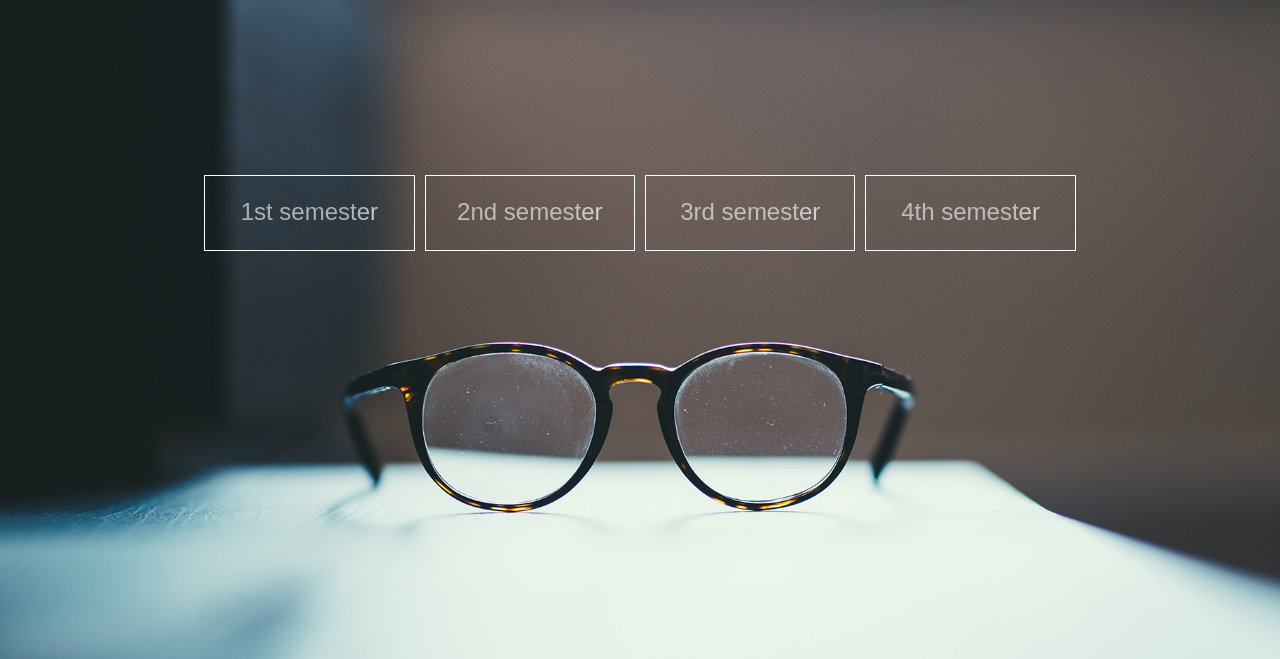
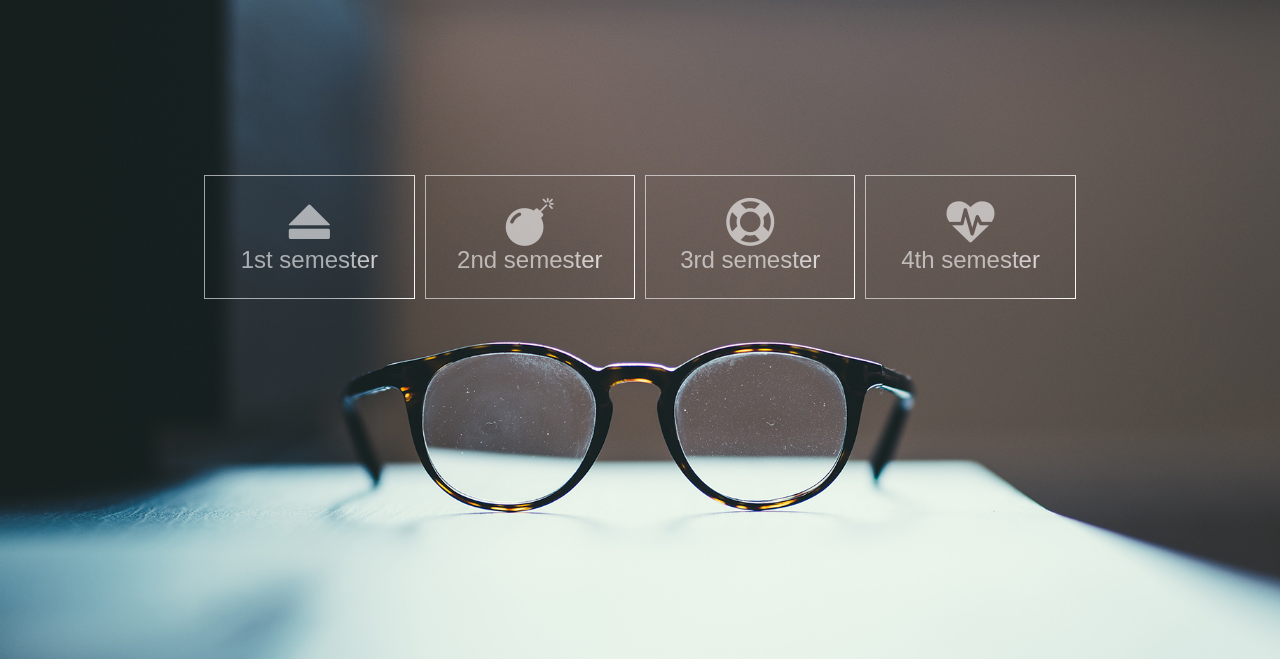
Before and after one commit to charlenemarteyn/pimpurcurriculum, a plain HTML site: page exams.html in a window 1280 px wide. Shown: the part 141-800 px from the top of the page. Drawn offline with Linux system fonts and the light colour scheme; a web font is replaced by a local one.

Commit message:
icons added

```diff
--- a/css/style.css
+++ b/css/style.css
@@ -289,7 +289,7 @@ label {
 
     .coreareas-grid{grid-template-columns: repeat(4, 1fr);}
 
-    .overview-grid a.effect-shine, .coreareas-grid div.effect-shine, .exams-grid p.effect-shine {
+    .overview-grid .effect-shine, .coreareas-grid div.effect-shine, .exams-grid div.effect-shine {
     -webkit-mask-image: linear-gradient(-75deg, rgba(0, 0, 0, .6) 30%, #000 50%, rgba(0, 0, 0, .6) 70%);
     -webkit-mask-size: 200%;
     animation: shine 2s infinite;
--- a/exams.html
+++ b/exams.html
@@ -32,23 +32,28 @@
             <div class="exams-grid">
 
                 <a href="#">
-                    <div class="panel" id="business-panel">
-                        <p class="effect-shine">1st semester</p>
+                    <div class="panel effect-shine" id="business-panel">
+                        <i class="fa fa-eject fa-2x" aria-hidden="true"></i>
+                        <p>1st semester</p>
                     </div>
                 </a>
                 <a href="#">
-                    <div class="panel" id="communication-panel">
-                        <p class="effect-shine">2nd semester</p>
+                    <div class="panel effect-shine" id="communication-panel">
+                                                <i class="fa fa-bomb fa-2x" aria-hidden="true"></i>
+                        <p>2nd semester</p>
                     </div>
                 </a>
                 <a href="#">
-                    <div class="panel" id="design-panel">
-                        <p class="effect-shine">3rd semester</p>
+                    <div class="panel effect-shine" id="design-panel">
+                       <i class="fa fa-life-ring fa-2x" aria-hidden="true"></i>
+
+                        <p>3rd semester</p>
                     </div>
                 </a>
                 <a href="#">
-                    <div class="panel" id="coding-panel">
-                        <p class="effect-shine">4th semester</p>
+                    <div class="panel effect-shine" id="coding-panel">
+                        <i class="fa fa-heartbeat fa-2x" aria-hidden="true"></i>
+                        <p>4th semester</p>
                     </div>
                 </a>
 
```
Also changed, not shown: coreareas.html (+4 -5 lines), internship.html (+6 -0 lines), js/main.js (+6 -2 lines), overview.html (+3 -0 lines).
